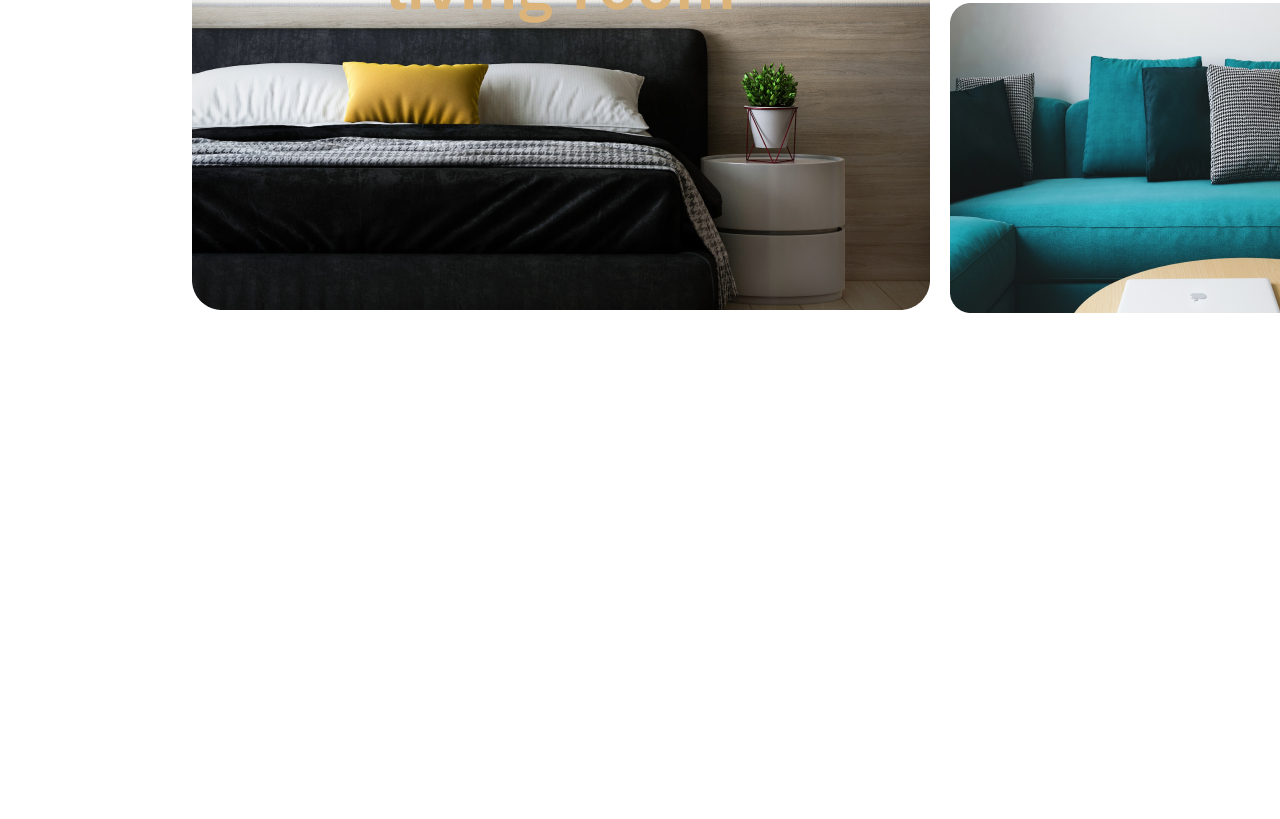
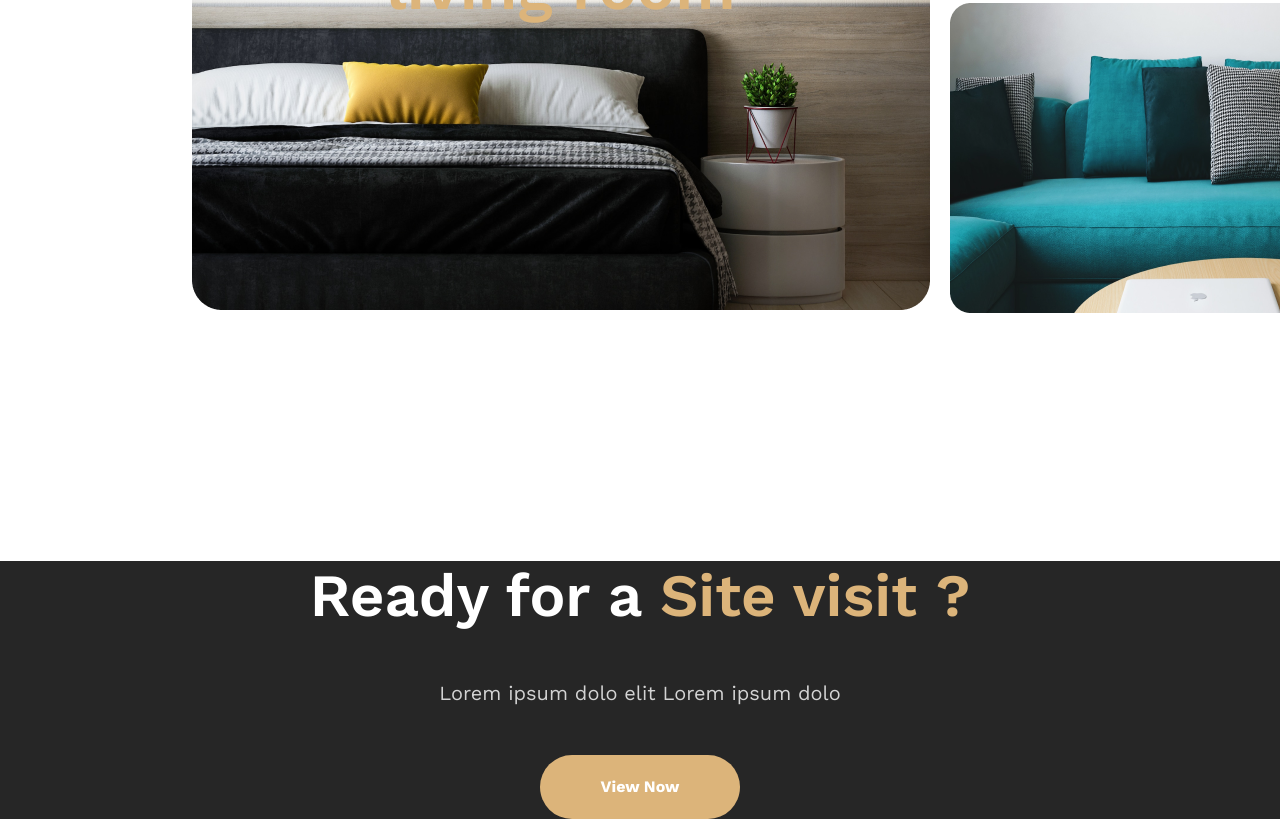
Before and after one commit to Gogagulua/davaleba-7, a plain HTML site: page index.html in a window 1280 px wide. Shown: the part 2509-3328 px from the top of the page. Before the commit the page ends 2825 px from the top, so only its background shows below. Drawn offline with nearby package versions, Linux system fonts and the light colour scheme.

Commit message:
add footer

```diff
--- a/css/style.css
+++ b/css/style.css
@@ -198,8 +198,69 @@ nav {
   display: flex;
   width: 70%;
   gap: 20px;
+  margin-bottom: 245px;
 }
 
 .section_figure_2 {
   margin-bottom: 25px;
 }
+
+/* footer */
+
+footer {
+  width: 100%;
+  background: #262626;
+  font-family: "Work Sans", sans-serif;
+}
+
+.footer_div {
+  display: flex;
+  align-items: center;
+  flex-direction: column;
+  row-gap: 49px;
+}
+
+.footer_div h2 {
+  font-style: normal;
+  font-weight: 600;
+  font-size: 60px;
+  line-height: 70px;
+
+  text-align: center;
+
+  color: #ffffff;
+}
+span {
+  color: #dcb47a;
+}
+
+.footer_lorem {
+  font-style: normal;
+  font-weight: 400;
+  font-size: 20px;
+  line-height: 130%;
+
+  text-align: center;
+
+  color: rgba(255, 255, 255, 0.8);
+}
+.footer_div_2 {
+  width: 200px;
+  height: 64px;
+  background: #dcb47a;
+  border-radius: 60px;
+  display: flex;
+  align-items: center;
+  justify-content: center;
+}
+
+.footer_div_2 p {
+  font-style: normal;
+  font-weight: 700;
+  font-size: 16px;
+  line-height: 120%;
+
+  text-align: center;
+
+  color: #ffffff;
+}
--- a/index.html
+++ b/index.html
@@ -133,6 +133,26 @@
 
         </section>
 
+        <!-- footer -->
+        <footer>
+            <div class="footer_div">
+                <div>
+                    <h2>Ready for a <span>Site visit ?</span> </h2>
+
+                </div>
+                <div>
+                    <p class="footer_lorem">
+                        Lorem ipsum dolo elit Lorem ipsum dolo
+                    </p>
+                </div>
+                <div class="footer_div_2">
+                    <p>
+                        View Now
+                    </p>
+                </div>
+            </div>
+        </footer>
+
     </div>
 
 
```
